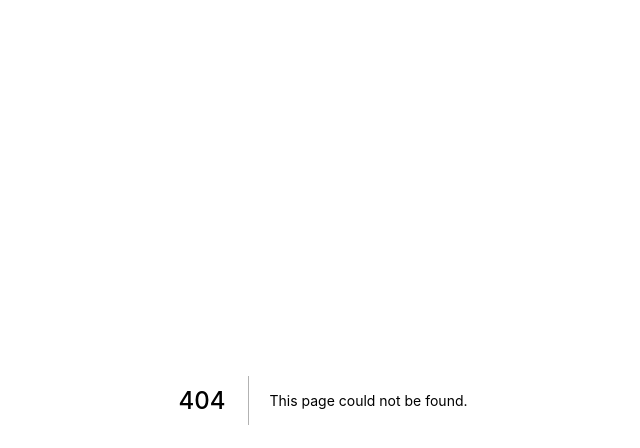
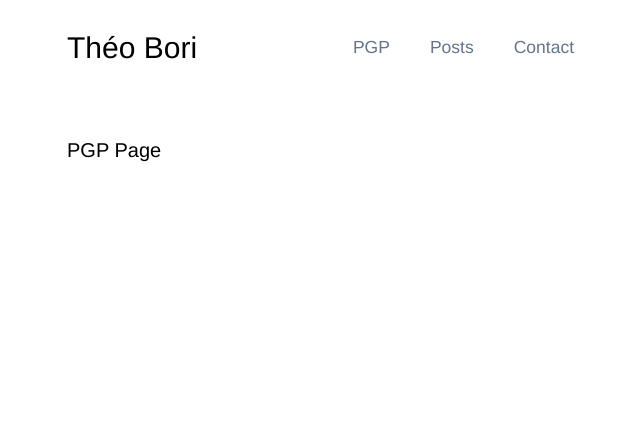
Before and after one commit to theobori-cafe/old-theobori.cafe, a Next.js app: page /pgp in a window 1280 px wide. Before the commit this address had no page. Shown: the top 448 px of the page, without its empty margins (317-957 px from the left). Built offline with nearby package versions, Linux system fonts and the light colour scheme.

Commit message:
[ADD / UPDATE] Added PGP page (base)
Uniformized + typed

```diff
--- a/components/NavBar.tsx
+++ b/components/NavBar.tsx
@@ -5,6 +5,19 @@ import { FunctionComponent } from "react";
 const NavBar: FunctionComponent = () => {
   const navList = (
     <ul className="mb-4 mt-2 flex flex-col gap-2 lg:mb-0 lg:mt-0 lg:flex-row lg:items-center lg:gap-6">
+      <Typography
+        as="li"
+        variant="small"
+        color="blue-gray"
+        className="p-1"
+      >
+        <Link href="/pgp">
+          <a className="flex items-center text-slate-500 hover:decoration-teal-500 hover:underline">
+            PGP
+          </a>
+        </Link>
+      </Typography>
+
       <Typography
         as="li"
         variant="small"
--- a/pages/contact.tsx
+++ b/pages/contact.tsx
@@ -1,9 +1,10 @@
+import { NextPage } from "next";
 import Image from "next/image";
 
 import NavBar from "../components/NavBar";
 import imageLoader from "../imageLoader";
 
-const ContactPage = () => {
+const ContactPage: NextPage = () => {
   return (
     <div>
       <NavBar />
--- /dev/null
+++ b/pages/pgp.tsx
@@ -0,0 +1,18 @@
+import type { NextPage } from 'next';
+
+import NavBar from "../components/NavBar";
+
+const PgpPage: NextPage = () => {
+  return (
+    <div>
+      <NavBar />
+
+      <div className="mx-auto max-w-[40%]">
+        PGP Page
+      </div>
+
+    </div>
+  );
+};
+
+export default PgpPage;
```
Also changed, not shown: pages/posts.tsx (+9 -4 lines).
